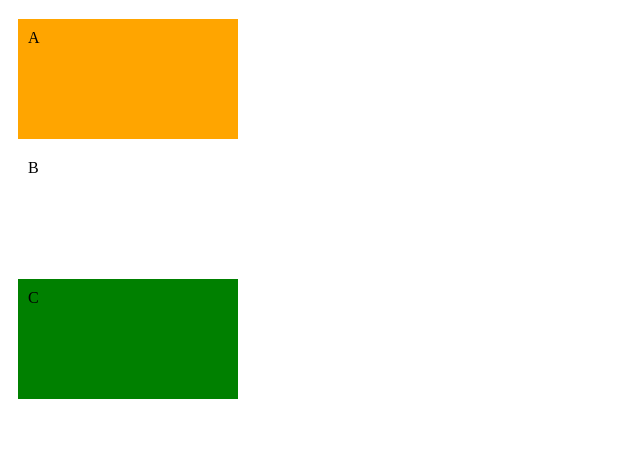
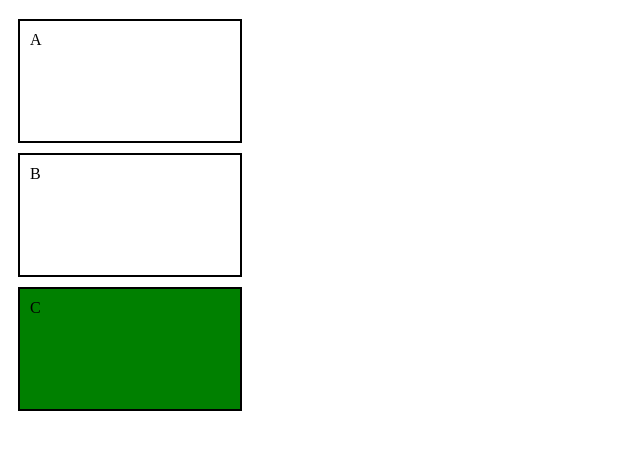
Before and after one commit to Bhupesh-joshi/MERN-Stack, a plain HTML site: page All-Topics/CSS/boxModel/boxModel.html in a window 1280 px wide. Shown: the part 61-510 px from the top of the page, without its empty margins (0-640 px from the left). Drawn offline with Linux system fonts and the light colour scheme.

Commit message:
selectors in css

```diff
--- a/All-Topics/CSS/boxModel/boxModel.html
+++ b/All-Topics/CSS/boxModel/boxModel.html
@@ -9,13 +9,13 @@
         .box{
             height: 100px;
             width: 200px;
-            /* border: 2px solid black; */
+            border: 2px solid black;
             margin: 10px;
             padding: 10px;
         }
 
         #org {
-            background-color: orange;
+            /* background-color: orange; */
         }
 
         #wht {
```
